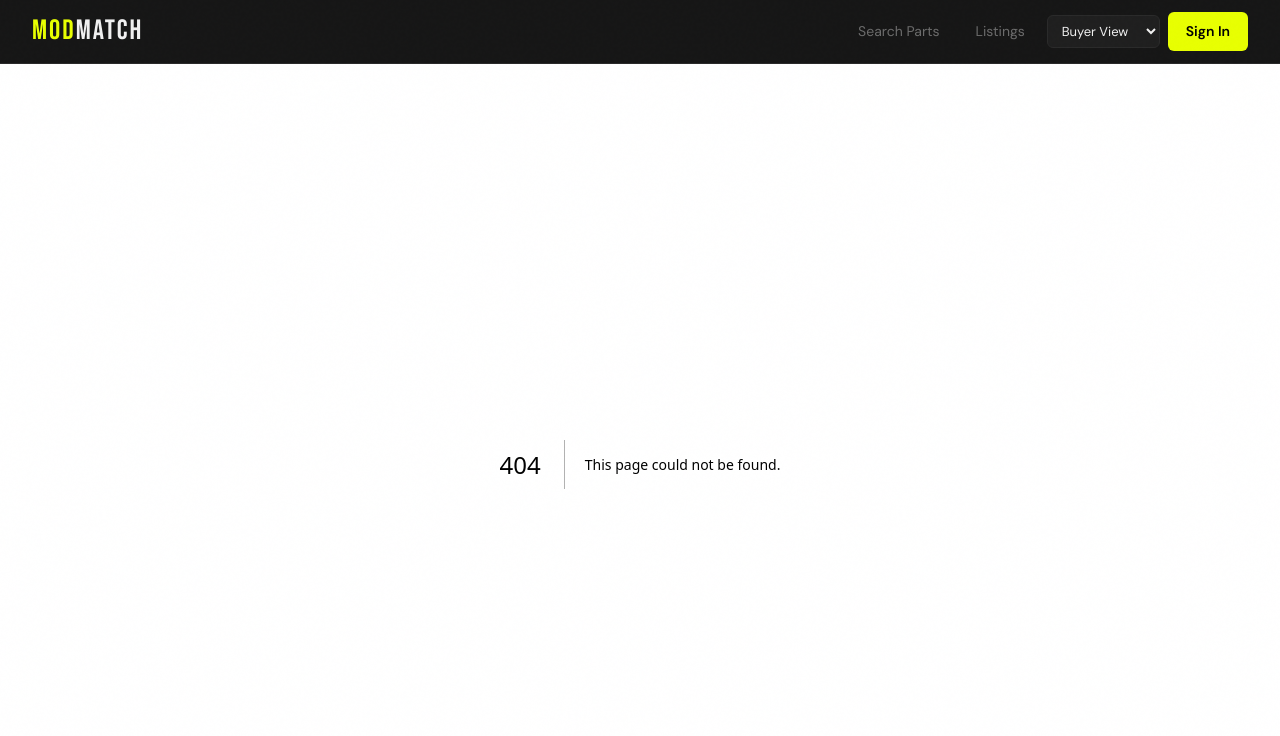
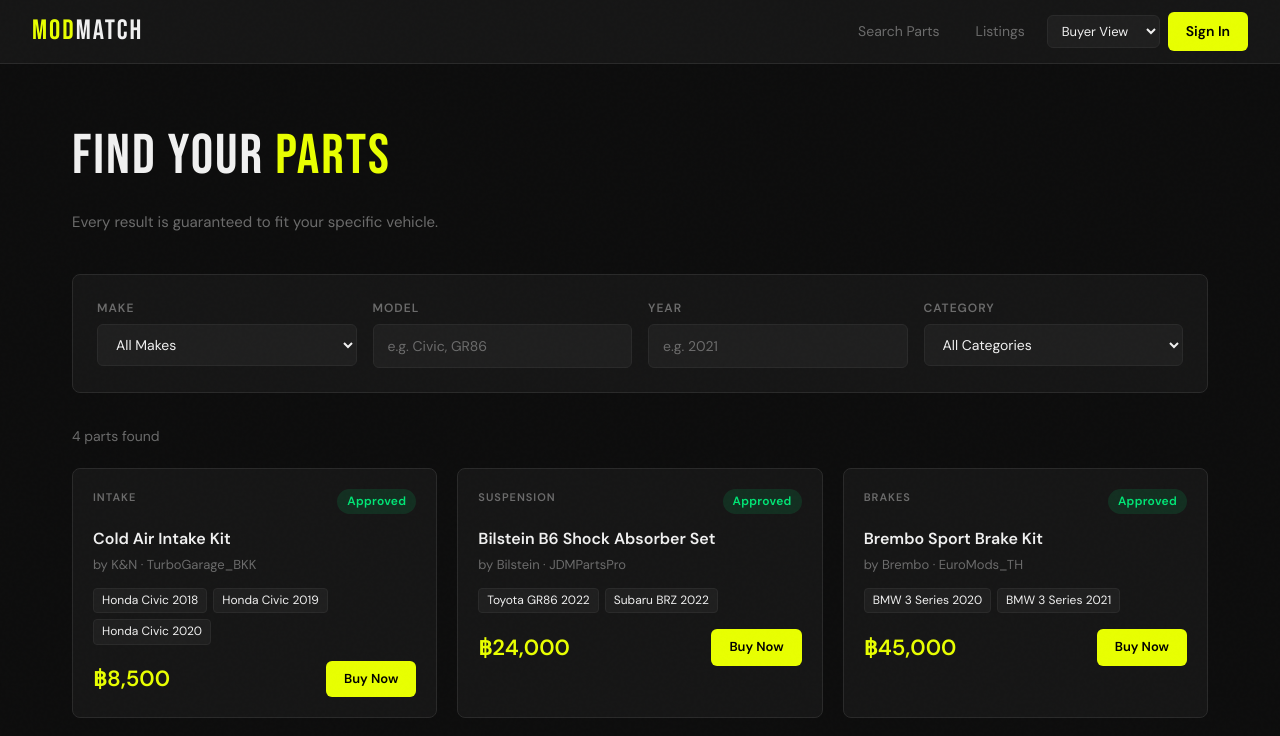
Before and after one commit to gooddinosaur/modmatch, a Next.js app in the folder frontend/: page /search in a window 1280 px wide. Before the commit this address had no page. Shown: the top 736 px of the page. Built offline with nearby package versions, Linux system fonts and the light colour scheme.

Commit message:
feat: write first version of search page (just design, not working)

```diff
--- /dev/null
+++ b/frontend/app/search/page.tsx
@@ -0,0 +1,77 @@
+"use client";
+import { useState } from "react";
+import PartCard, { Part } from "@/components/PartCard";
+
+const MOCK_PARTS: Part[] = [
+  { id: "1", name: "Cold Air Intake Kit", brand: "K&N", price: 8500, fitment: ["Honda Civic 2018", "Honda Civic 2019", "Honda Civic 2020"], status: "approved", category: "Intake", seller: "TurboGarage_BKK" },
+  { id: "2", name: "Bilstein B6 Shock Absorber Set", brand: "Bilstein", price: 24000, fitment: ["Toyota GR86 2022", "Subaru BRZ 2022"], status: "approved", category: "Suspension", seller: "JDMPartsPro" },
+  { id: "3", name: "Brembo Sport Brake Kit", brand: "Brembo", price: 45000, fitment: ["BMW 3 Series 2020", "BMW 3 Series 2021"], status: "approved", category: "Brakes", seller: "EuroMods_TH" },
+  { id: "4", name: "Cusco Strut Tower Bar", brand: "Cusco", price: 6200, fitment: ["Mazda MX-5 2019", "Mazda MX-5 2020", "Mazda MX-5 2021"], status: "approved", category: "Chassis", seller: "JDMPartsPro" },
+];
+
+const MAKES = ["All Makes", "Honda", "Toyota", "BMW", "Mazda", "Subaru", "Nissan"];
+const CATEGORIES = ["All Categories", "Intake", "Exhaust", "Suspension", "Brakes", "Engine", "Chassis", "Aero"];
+
+export default function SearchPage() {
+  const [make, setMake] = useState("All Makes");
+  const [model, setModel] = useState("");
+  const [year, setYear] = useState("");
+  const [category, setCategory] = useState("All Categories");
+
+  const filtered = MOCK_PARTS.filter(p => {
+    if (category !== "All Categories" && p.category !== category) return false;
+    if (model && !p.fitment.some(f => f.toLowerCase().includes(model.toLowerCase()))) return false;
+    return true;
+  });
+
+  return (
+    <div style={{ maxWidth: "1200px", margin: "0 auto", padding: "48px 32px" }}>
+      <h1 className="display-font" style={{ fontSize: "56px", letterSpacing: "2px", marginBottom: "8px" }}>
+        FIND YOUR <span style={{ color: "var(--accent)" }}>PARTS</span>
+      </h1>
+      <p style={{ color: "var(--muted)", marginBottom: "40px" }}>
+        Every result is guaranteed to fit your specific vehicle.
+      </p>
+
+      {/* Filters */}
+      <div className="card" style={{ padding: "24px", marginBottom: "32px" }}>
+        <div style={{ display: "grid", gridTemplateColumns: "repeat(auto-fit, minmax(180px, 1fr))", gap: "16px" }}>
+          <div>
+            <label style={{ fontSize: "12px", color: "var(--muted)", fontWeight: 600, display: "block", marginBottom: "6px", textTransform: "uppercase", letterSpacing: "1px" }}>Make</label>
+            <select value={make} onChange={e => setMake(e.target.value)}>
+              {MAKES.map(m => <option key={m}>{m}</option>)}
+            </select>
+          </div>
+          <div>
+            <label style={{ fontSize: "12px", color: "var(--muted)", fontWeight: 600, display: "block", marginBottom: "6px", textTransform: "uppercase", letterSpacing: "1px" }}>Model</label>
+            <input placeholder="e.g. Civic, GR86" value={model} onChange={e => setModel(e.target.value)} />
+          </div>
+          <div>
+            <label style={{ fontSize: "12px", color: "var(--muted)", fontWeight: 600, display: "block", marginBottom: "6px", textTransform: "uppercase", letterSpacing: "1px" }}>Year</label>
+            <input placeholder="e.g. 2021" value={year} onChange={e => setYear(e.target.value)} />
+          </div>
+          <div>
+            <label style={{ fontSize: "12px", color: "var(--muted)", fontWeight: 600, display: "block", marginBottom: "6px", textTransform: "uppercase", letterSpacing: "1px" }}>Category</label>
+            <select value={category} onChange={e => setCategory(e.target.value)}>
+              {CATEGORIES.map(c => <option key={c}>{c}</option>)}
+            </select>
+          </div>
+        </div>
+      </div>
+
+      {/* Results */}
+      <div style={{ display: "flex", justifyContent: "space-between", alignItems: "center", marginBottom: "20px" }}>
+        <span style={{ color: "var(--muted)", fontSize: "14px" }}>{filtered.length} parts found</span>
+      </div>
+      <div style={{ display: "grid", gridTemplateColumns: "repeat(auto-fill, minmax(300px, 1fr))", gap: "20px" }}>
+        {filtered.map(p => <PartCard key={p.id} part={p} />)}
+      </div>
+      {filtered.length === 0 && (
+        <div style={{ textAlign: "center", padding: "80px", color: "var(--muted)" }}>
+          <div style={{ fontSize: "48px", marginBottom: "16px" }}>🔍</div>
+          <p>No parts found for your search. Try adjusting the filters.</p>
+        </div>
+      )}
+    </div>
+  );
+}
```
